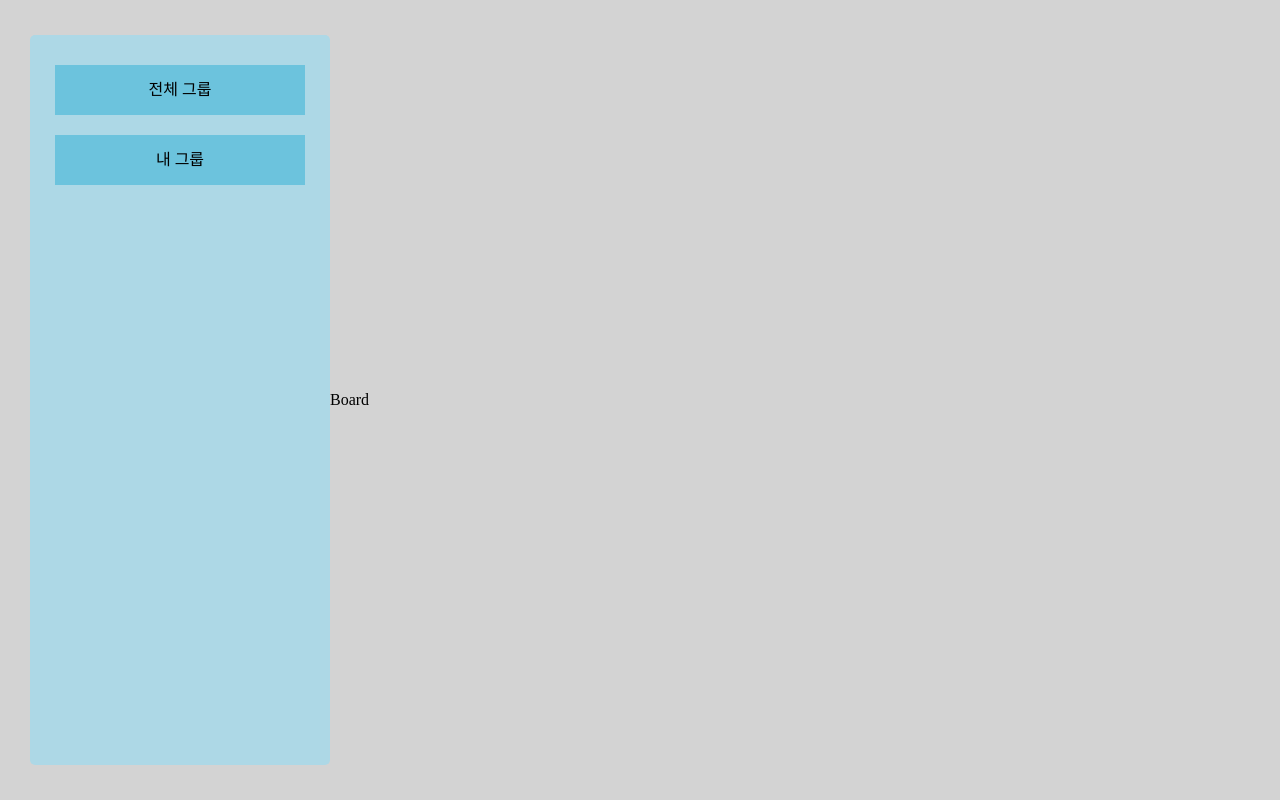
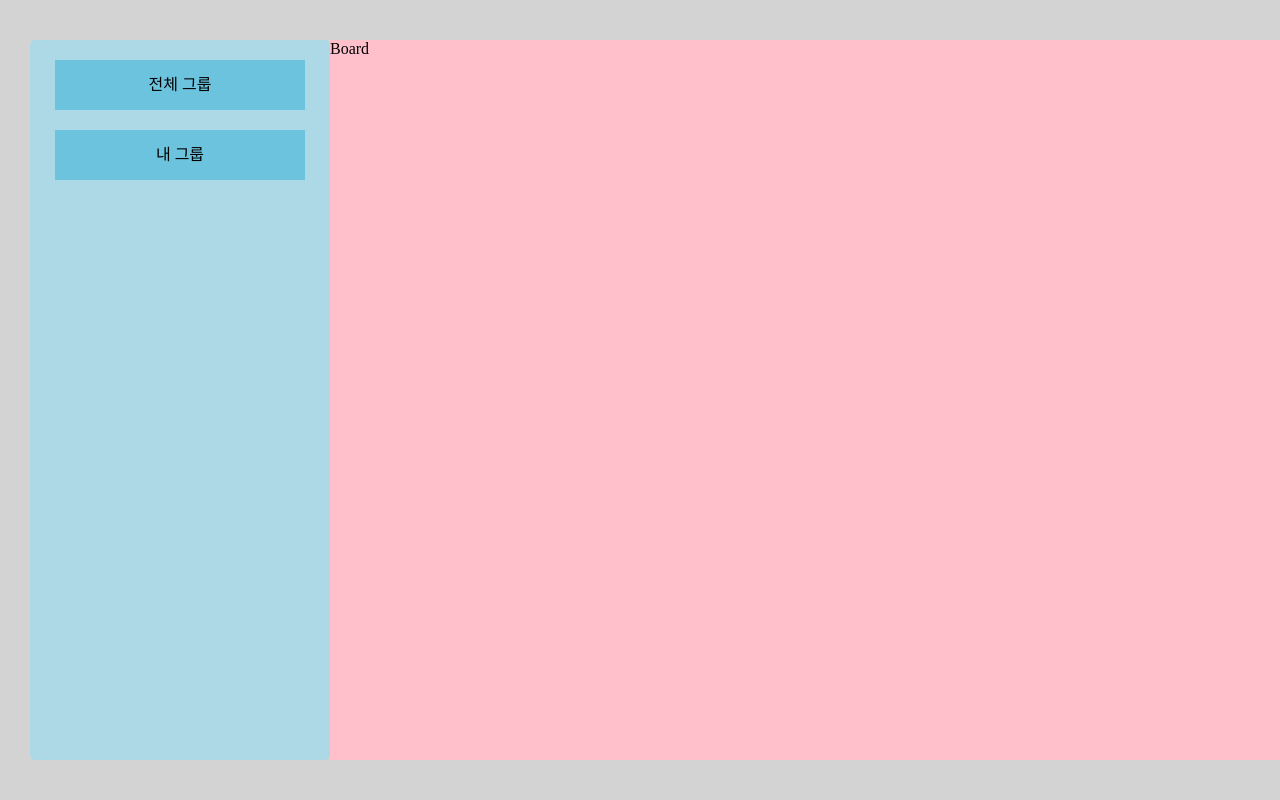
Before and after one commit to iam6ukk/qstudy_front, a React (Create React App) app: page /main in a window 1280 px wide. Built offline with nearby package versions, Linux system fonts and the light colour scheme; a web font is replaced by a local one.

Commit message:
비율 나누기

```diff
--- a/src/components/css/header.module.css
+++ b/src/components/css/header.module.css
@@ -1,6 +1,7 @@
 .header_container {
     width: 300px;
     height: 90%;
+    max-height: 1200px;
     min-height: 700px;
     background-color: lightblue;
 
@@ -10,7 +11,6 @@
     border-radius: 5px;
     align-items: center;
 
-    padding-top: 10px;
 }
 
 a {
--- a/src/pages/main/css/mainPage.module.css
+++ b/src/pages/main/css/mainPage.module.css
@@ -17,3 +17,11 @@
     height: 100%;
     min-height: 700px;
 }
+
+.routes {
+    width: calc(100% - 300px);
+    height: 90%;
+    max-height: 1200px;
+    min-height: 700px;
+    background-color: pink;
+}
--- a/src/pages/main/mainPage.js
+++ b/src/pages/main/mainPage.js
@@ -18,11 +18,13 @@ const MainPage = () => {
             <div className={styled.main_menu}>
                 <Header></Header>
 
-                <Routes>
-                    <Route path="/" element={<Board/>}/>
-                    <Route path="/all" element={<Board/>}/>
-                    <Route path="/my" element={<My/>}/>
-                </Routes>
+                <div className={styled.routes}>
+                    <Routes>
+                        <Route path="/" element={<Board/>}/>
+                        <Route path="/all" element={<Board/>}/>
+                        <Route path="/my" element={<My/>}/>
+                    </Routes>
+                </div>
             </div>
         </div>
     )
```
